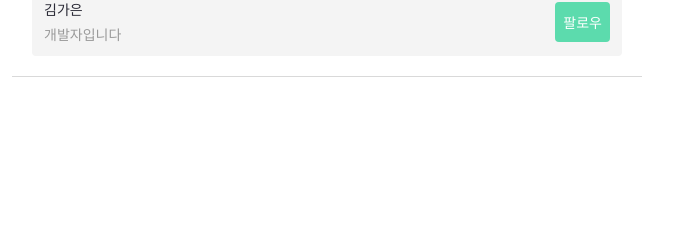
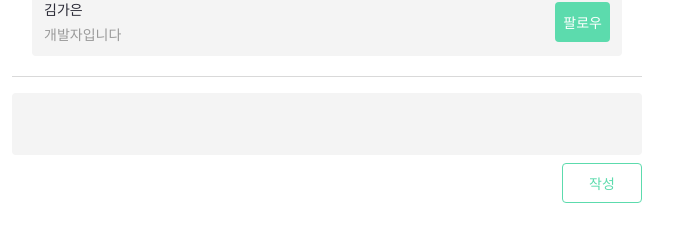
Before and after one commit to GDSC-DEV-CYCLE/frontend, a React (Vite) app: page /postdetail in a window 1280 px wide. Shown: the part 241-482 px from the top of the page, without its empty margins (313-986 px from the left). Built offline with nearby package versions, Linux system fonts and the light colour scheme.

Commit message:
✨ Make functions about PostDetail page textarea

```diff
--- a/src/pages/postdetail/index.tsx
+++ b/src/pages/postdetail/index.tsx
@@ -1,8 +1,21 @@
+import { useState } from 'react';
+
 import LikeButton from '../../components/Button/LikeButton';
+import TextArea from '../../components/TextArea';
 import Profile from './Profile';
 import * as S from './styled';
 
 export default function PostDetailPage() {
+  const [comment, setComment] = useState('');
+
+  const onChangeCommentTextArea = (e: React.ChangeEvent<HTMLTextAreaElement>) => {
+    setComment(e.target.value);
+  };
+
+  const onClickCommentSubmitButton = () => {
+    setComment('');
+  };
+
   return (
     <S.Layout>
       <S.PostLayout>
@@ -30,7 +43,14 @@ export default function PostDetailPage() {
         <Profile writer="김가은" introduction="개발자입니다" isFollowed={false} />
       </S.PostLayout>
 
-      <S.CommentsLayout></S.CommentsLayout>
+      <S.CommentsLayout>
+        <S.WritingCommentContainer>
+          <TextArea onChange={onChangeCommentTextArea} value={comment} />
+          <S.WritingCommentButton color="normal" onClick={onClickCommentSubmitButton}>
+            작성
+          </S.WritingCommentButton>
+        </S.WritingCommentContainer>
+      </S.CommentsLayout>
     </S.Layout>
   );
 }
--- a/src/pages/postdetail/styled.ts
+++ b/src/pages/postdetail/styled.ts
@@ -1,5 +1,6 @@
 import styled from 'styled-components';
 
+import DefaultButton from '../../components/Button/DefaultButton';
 import { Body1, Display2 } from '../../styles/common';
 
 export const Layout = styled.div`
@@ -38,3 +39,15 @@ export const PostLayout = styled.div`
 `;
 
 export const CommentsLayout = styled.div``;
+
+export const WritingCommentContainer = styled.div`
+  display: flex;
+  flex-direction: column;
+  align-items: flex-end;
+  padding: 16px 0;
+`;
+
+export const WritingCommentButton = styled(DefaultButton)`
+  width: 80px;
+  margin: 8px 0 0 0;
+`;
```
